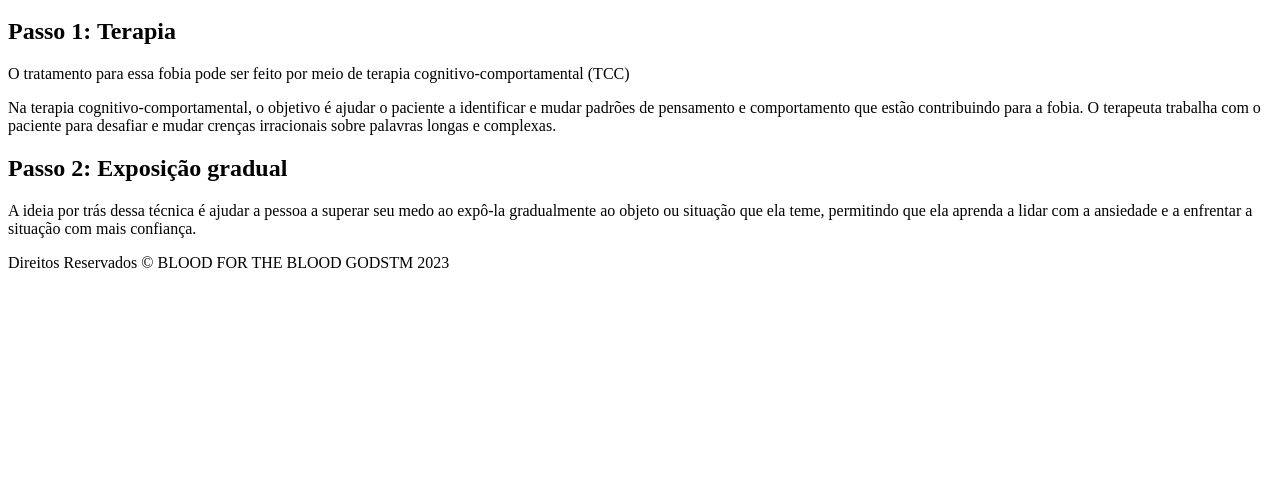
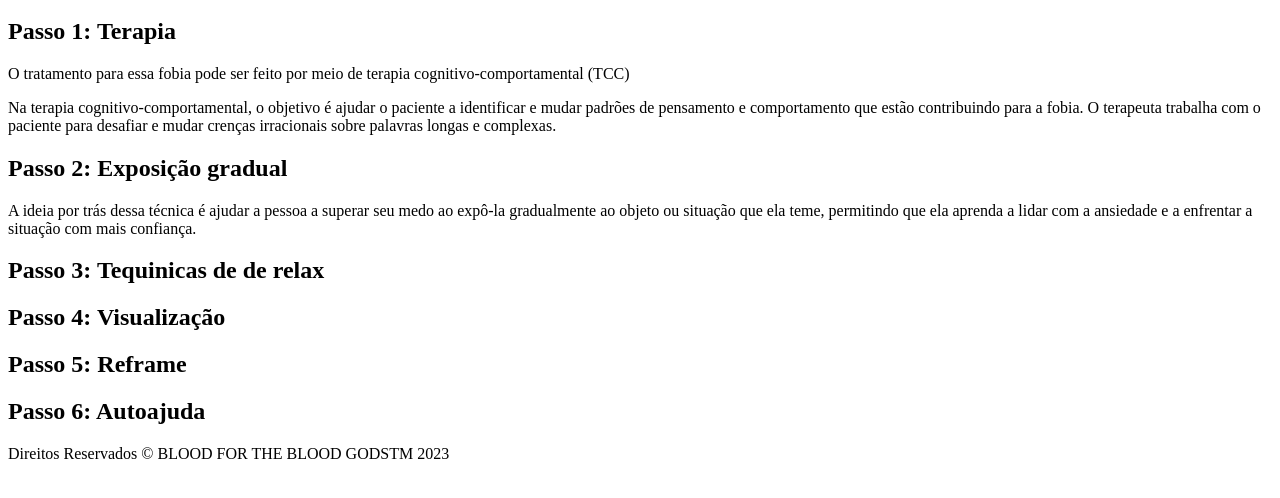
Before and after one commit to Martistoon/CI_CD, a plain HTML site: page index.html in a window 1280 px wide. Shown: the part 136-634 px from the top of the page. Drawn offline with Linux system fonts and the light colour scheme.

Commit message:
Mais passo

```diff
--- a/index.html
+++ b/index.html
@@ -29,6 +29,18 @@
           <h2>Passo 2: Exposição gradual</h2>
           <p>A ideia por trás dessa técnica é ajudar a pessoa a superar seu medo ao expô-la gradualmente ao objeto ou situação que ela teme, permitindo que ela aprenda a lidar com a ansiedade e a enfrentar a situação com mais confiança.</p>
         </section>
+        <section>
+            <h2>Passo 3: Tequinicas de de relax</h2>
+        </section>
+        <section>
+            <h2>Passo 4: Visualização</h2>
+        </section>
+        <section>
+            <h2>Passo 5: Reframe</h2>
+        </section>
+        <section>
+            <h2>Passo 6: Autoajuda</h2>
+        </section>
       </main>
 
       <footer>
```
